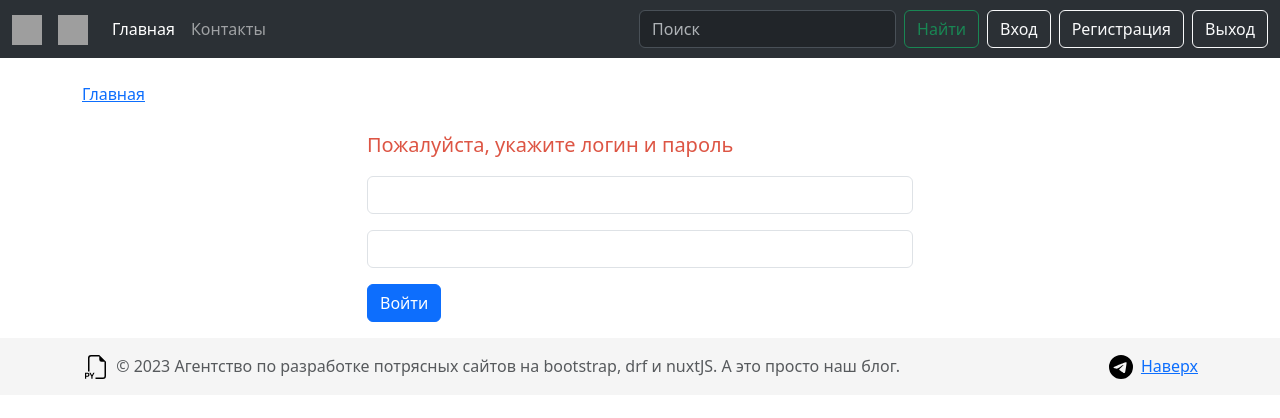
After one commit to Leenok/django_blog, a Django app: page /signin/ in a window 1280 px wide. The commit adds this page. Shown: the top 418 px of the page. Run offline with Django 5.2, Linux system fonts and the light colour scheme; grey boxes are pictures that could not be loaded.

Commit message:
feat: add logout and signin

```diff
--- a/blog/settings.py
+++ b/blog/settings.py
@@ -130,3 +130,6 @@ DEFAULT_AUTO_FIELD = 'django.db.models.BigAutoField'
 
 MEDIA_URL = '/media/'
 MEDIA_ROOT = BASE_DIR / 'media'
+
+
+# LOGOUT_REDIRECT_URL = '/'
--- a/myblog/forms.py
+++ b/myblog/forms.py
@@ -51,3 +51,29 @@ class SignUpForm(forms.Form):
         user.save()
         auth = authenticate(**self.cleaned_data)
         return auth
+
+
+class SignInForm(forms.Form):
+    username = forms.CharField(
+        max_length=100,
+        required=True,
+        widget=forms.TextInput(attrs={
+            'class':'form-control',
+            'id':'inputUsername',
+        }),
+    )
+
+    password = forms.CharField(
+        required=True,
+        widget=forms.PasswordInput(attrs={
+            'class':'form-control mt-2',
+            'id':'inputPassword',
+        }),
+    )
+
+    # def isUser(self, username, password):
+    #     print(username, password)
+
+    #     auth = authenticate(request, username=self.username, password=self.password)
+    #     print(auth)
+        # return auth
--- a/myblog/templates/myblog/block/navbar.html
+++ b/myblog/templates/myblog/block/navbar.html
@@ -18,9 +18,9 @@
                 <form class="d-flex" role="search">
                     <input class="form-control me-2" type="search" placeholder="Поиск" aria-label="Поиск">
                     <button class="btn btn-outline-success me-2" type="submit">Найти</button>
-                    <button type="button" class="btn btn-outline-light me-2">Вход</button>
+                    <a href="{% url 'signin' %}" class="btn btn-outline-light me-2">Вход</a>
                     <a href="{% url 'signup' %}" class="btn btn-outline-light me-2">Регистрация</a>
-                    <button type="button" class="btn btn-outline-light">Выход</button>
+                    <a href="{% url 'signout' %}" class="btn btn-outline-light">Выход</a>
                 </form>
           </div>
         </div>
--- /dev/null
+++ b/myblog/templates/myblog/signin.html
@@ -0,0 +1,53 @@
+{% extends './base.html' %}
+{% load static %}
+{% block title %} Регистрация {% endblock %}
+
+{% block content %}
+<section class="my-registration-form">
+    <div class="container">
+        <div class="row justify-content-center">
+            <div class="col-12">
+                <!--    ЭТО ХЛЕБНЫЕ КРОШКИ -->
+                <nav aria-label="breadcrumb" class="my-4">
+                    <ol class="breadcrumb">
+                        <li class="breadcrumb-item"><a href="{% url 'index' %}">Главная</a></li>
+                    </ol>
+                </nav>
+                <div class="row justify-content-center">
+                    <div class="col-6">
+                        <p class="lead">Пожалуйста, укажите логин и пароль</p>
+                        {% if form.errors %}
+                            {% for field in form %}
+                                {% for error in field.errors %}
+                                    <div class="alert alert-danger">
+                                        <strong>{{ error|escape }}</strong>
+                                    </div>
+                                {% endfor %}
+                            {% endfor %}
+
+                            {% for error in form.non_field_errors %}
+                                <div class="alert alert-danger">
+                                    <strong>{{ error|escape }}</strong>
+                                </div>
+                            {% endfor %}
+                        {% endif %}
+
+                        <form method="post" action="{% url 'signin' %}">
+                            {% csrf_token %}
+                            <div class="mb-3">
+                                <label for="inputUsername" class="form-label visually-hidden">Имя пользователя</label>
+                                {{ form.username }}
+                            </div>
+                            <div class="mb-3">
+                                <label for="inputPassword" class="form-label visually-hidden">Пароль</label>
+                                {{ form.password }}
+                            </div>
+                            <button type="submit" class="btn btn-primary">Войти</button>
+                        </form>
+                    </div>
+                </div>
+            </div>
+        </div>
+    </div>
+</section>
+{% endblock %}
--- a/myblog/urls.py
+++ b/myblog/urls.py
@@ -1,10 +1,13 @@
 from django.urls import path
-from .views import MainView, AboutView, PostDetailView, ContactView, SignUpView
+from .views import MainView, AboutView, PostDetailView, ContactView, SignUpView, SignInView, logout_view
 
 urlpatterns = [
     path('', MainView.as_view(), name='index'),
     path('blog/<slug>/', PostDetailView.as_view(), name='post_detail'),
     path('signup/', SignUpView.as_view(), name='signup'),
+    path('signin/', SignInView.as_view(), name='signin'),
+    path('', logout_view, name='index'),
+    path('signout/', logout_view, name='signout'),
     path('about', AboutView.as_view(), name='about'),
     path('contact', ContactView.as_view(), name='contact'),
 ]
--- a/myblog/views.py
+++ b/myblog/views.py
@@ -1,9 +1,9 @@
-from django.shortcuts import render, get_object_or_404
+from django.shortcuts import render, get_object_or_404,redirect
 from django.views import View
 from django.core.paginator import Paginator
 from .models import Post
-from .forms import SignUpForm
-from django.contrib.auth import login
+from .forms import SignUpForm, SignInForm
+from django.contrib.auth import login, authenticate, logout
 from django.http import HttpResponseRedirect
 
 class MainView(View):
@@ -56,3 +56,32 @@ class SignUpView(View):
         return render(request, 'myblog/signup.html', context={
             'form': form,
         })
+
+class SignInView(View):
+    def get(self, request, *args, **kwargs):
+        form = SignInForm()
+        return render(request, 'myblog/signin.html', context={
+            'form':form
+        })
+
+    def post(self, request, *args, **kwargs):
+        form = SignInForm(request.POST)
+
+        if form.is_valid():
+            username = request.POST['username']
+            password = request.POST['password']
+            user = authenticate(request, username=username, password=password)
+            if user is not None:
+                login(request, user)
+                return HttpResponseRedirect('/')
+            else:
+                form.add_error(None, "Неправильный пароль или указанная учётная запись не существует!")
+                return render(request, 'myblog/signin.html', {"form": form})
+        return render(request, 'myblog/signin.html', context={
+            'form': form,
+        })
+
+
+def logout_view(request):
+    logout(request)
+    return redirect('index')
```
Also changed, not shown: db.sqlite3.
